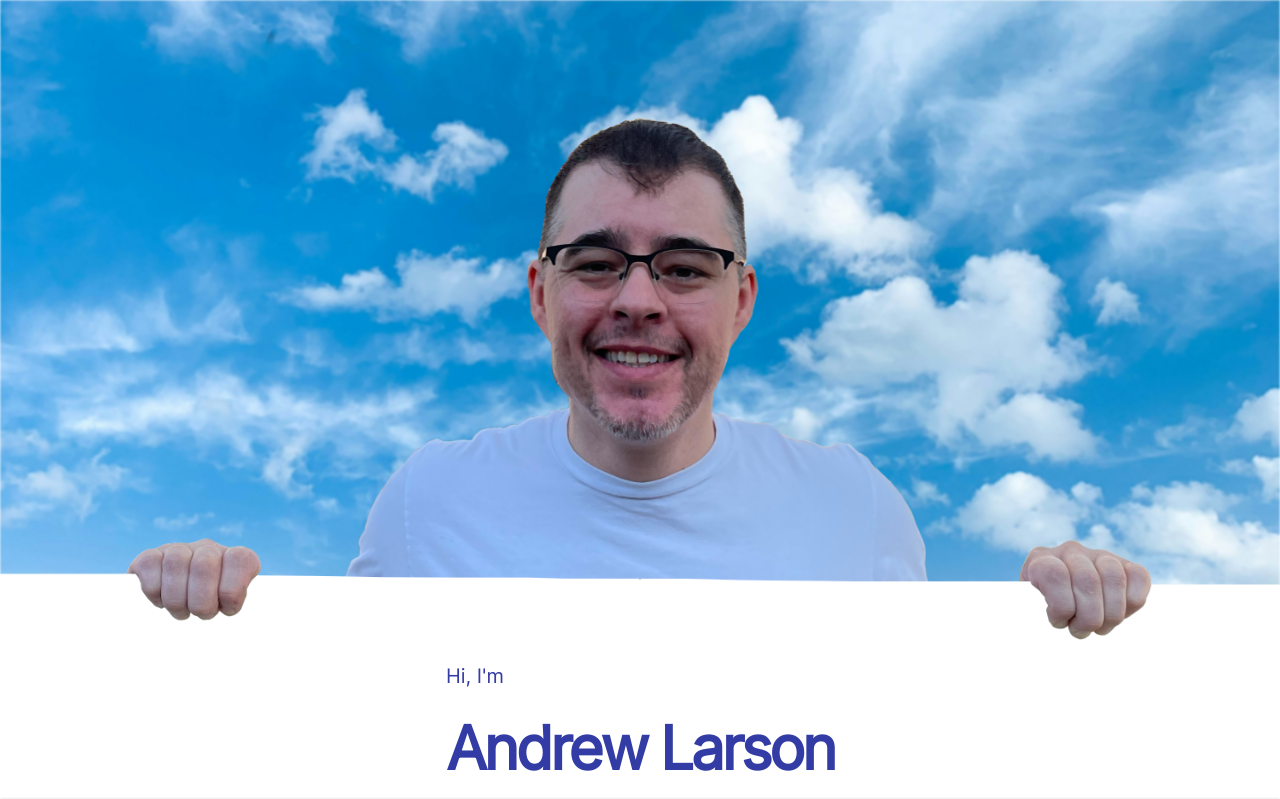
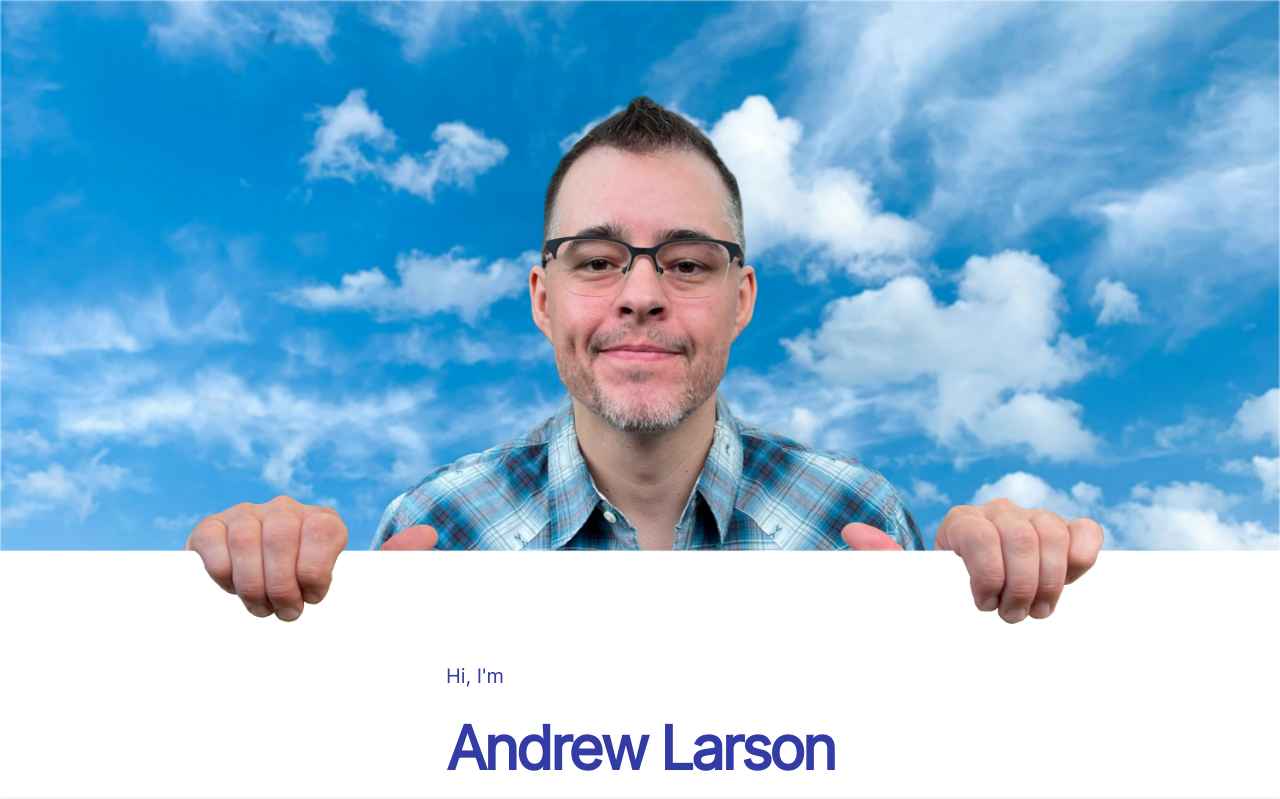
Before and after one commit to A-A-Larson/NextReact, a Next.js app in the folder nextportfolio/: page / in a window 1280 px wide. Shown: the top 799 px of the page. Built offline with nearby package versions, Linux system fonts and the light colour scheme.

Commit message:
Image update and parallax speed changes

```diff
--- a/nextportfolio/src/app/globals.css
+++ b/nextportfolio/src/app/globals.css
@@ -76,13 +76,13 @@ section {
 }
 
 .backgroundLayer {
-  --parallax-speed: -120;
+  --parallax-speed: -175;
   filter: blur(1px);
   object-fit: cover;
 }
 
 .bodyLayer {
-  --parallax-speed: -85;
+  --parallax-speed: -145;
 }
 
 .headerLayer {
@@ -404,6 +404,7 @@ section {
   grid-area: footers;
   height: 50vh;
   overflow: hidden;
+  z-index: 1;
 }
 
 .footerParallax {
--- a/nextportfolio/src/app/page.jsx
+++ b/nextportfolio/src/app/page.jsx
@@ -2,8 +2,8 @@
 import { useInView } from "react-intersection-observer";
 import NavHeader from './components/NavHeader';
 import BGImg from './img/BGImg5.jpg';
-import BodyImg from './img/BodyLayerV2.png';
-import HandsLight from './img/HandsUW.png';
+import BodyImg from './img/BlueshirtV2HSave.png';
+import HandsLight from './img/HandsUWv2.png';
 import HandsDark from './img/HandsUWDark.png';
 import AboutImg from './img/aboutMe.jpg';
 import Image from 'next/image';
```
Also changed, not shown: nextportfolio/src/app/img/BlueshirtV2HSave.png (added), nextportfolio/src/app/img/HandsUWv2.png (added).
